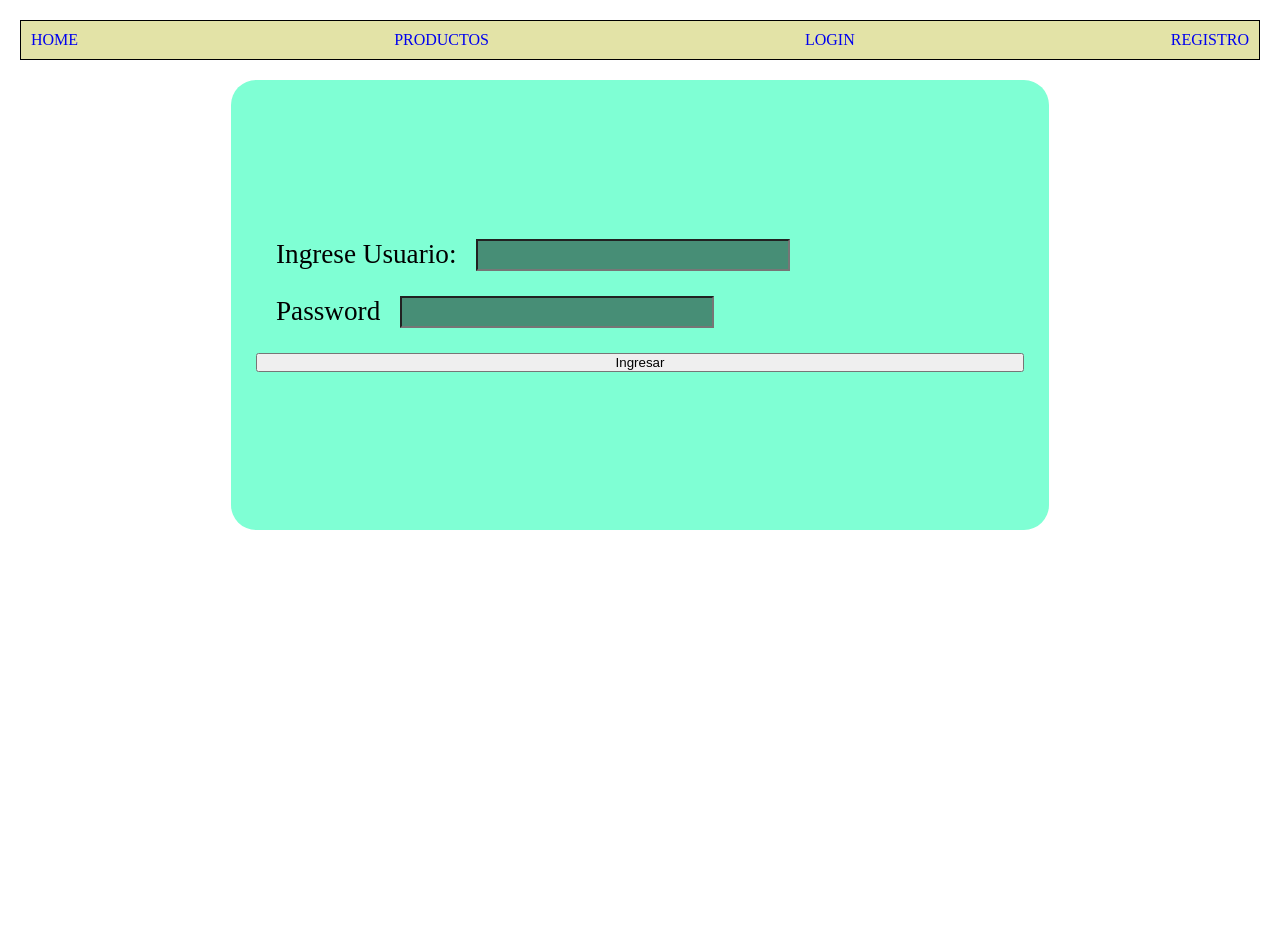
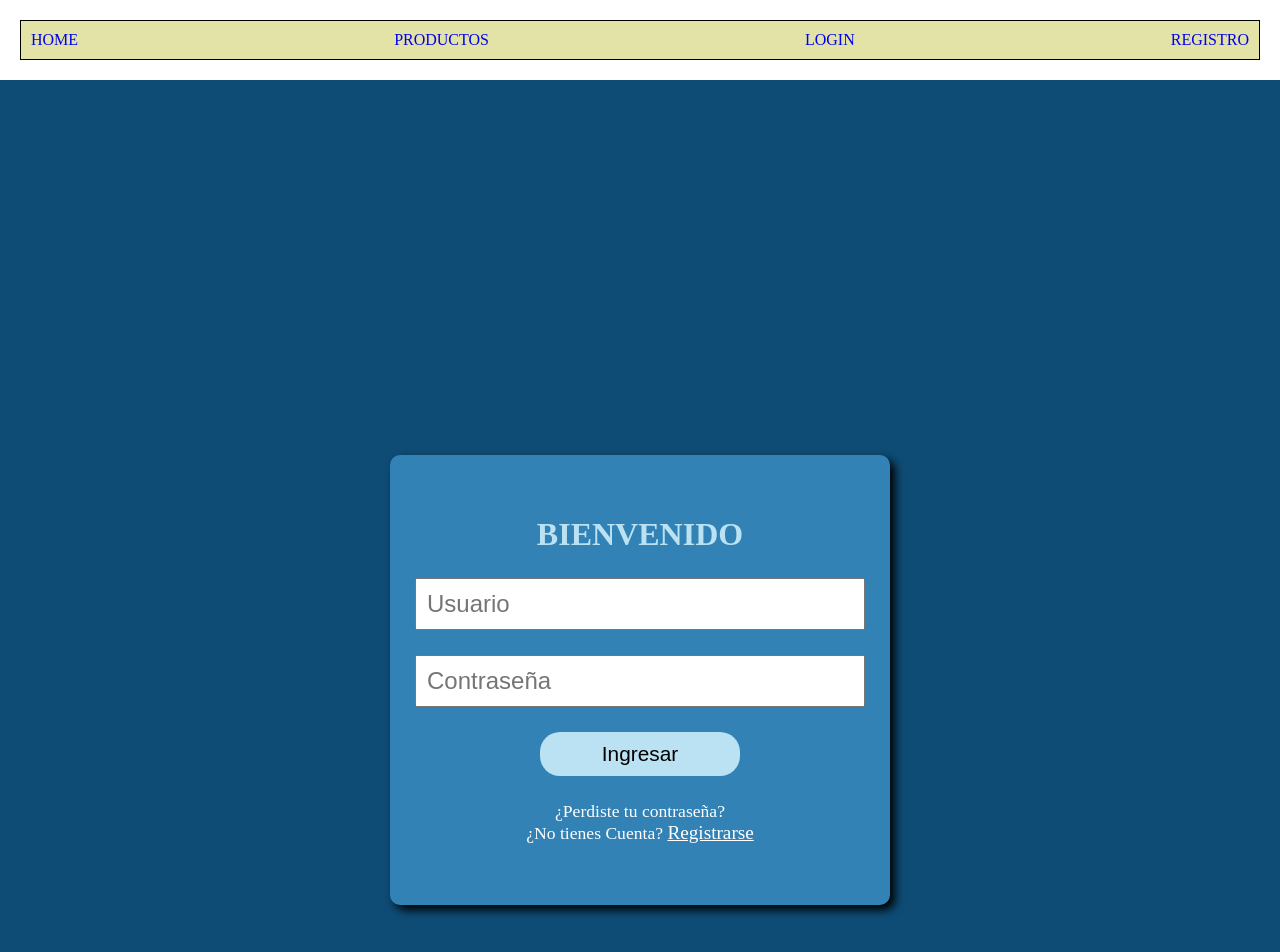
Before and after one commit to ArielMichelli/TP-React-UTN, a React (Vite) app: page /login in a window 1280 px wide. Shown: the top 952 px of the page. Before the commit the page ends 800 px from the top, so only its background shows below. Built offline with nearby package versions, Linux system fonts and the light colour scheme.

Commit message:
mejorando el Login

```diff
--- a/src/main.css
+++ b/src/main.css
@@ -60,44 +60,90 @@ a {
 .card__btn:hover {
     color: white;
 }
-.vendido{
+
+.vendido {
     background-color: rgba(255, 0, 0, 0.7);
 }
-.oscurito{
+
+.oscurito {
     background-color: black;
     height: 100vh;
     display: flex;
     flex-direction: column;
     justify-content: center;
     align-items: center;
-    color:aliceblue;
-    font-size:  2.5rem;
+    color: aliceblue;
+    font-size: 2.5rem;
     gap: 35px;
 }
-.oscurito img{
+
+.oscurito img {
     width: 350px;
     height: 350px;
 }
 
+/* *{
+    border: solid red 1px;
+} */
 /* Decoracion FORMULARIOS:*/
-form{
+.contenedor__form {
+    display: flex;
+    justify-content: center;
+    align-items: center;
+    background-color: #0E4C75;
+    height: 150vh;
+}
+
+form {
+    height: 350px;
+    width: 450px;
     display: flex;
     flex-direction: column;
     place-content: center;
     gap: 25px;
-    background-color: aquamarine;
-    width: 60%;
+    background-color: #3282B5;
     margin: 20px auto;
     padding: 25px;
-    border-radius: 25px;
+    border-radius: 10px;
     min-height: 50vh;
+    box-shadow: 5px 5px 10px black;
 }
-form input{
-    background-color: rgba(0, 0, 0, 0.445);
-    color: white;
+
+form input {
+    padding: 10px;
     font-size: 1.5rem;
 }
-form label{
-    margin: 25px 20px;
-    font-size: 1.7rem;
+
+form button {
+    width: 200px;
+    padding: 10px;
+    border-radius: 20px;
+    align-self: center;
+    border: none;
+    background-color: #BBE2F2;
+    font-size: 1.3rem;
+
 }
+
+form button:hover {
+    background-color: #0E4C75;
+}
+
+.title__form {
+    color: #BBE2F2;
+    text-align: center;
+    text-transform: uppercase;
+}
+
+.text__form {
+    font-size: 1.1rem;
+    text-align: center;
+    color: white;
+}
+
+.text__form a {
+    text-decoration: none;
+    color: white;
+    font-size: 1.2rem;
+    text-decoration: underline;
+}
--- a/src/pages/Login.jsx
+++ b/src/pages/Login.jsx
@@ -2,17 +2,18 @@ import React from 'react'
 
 const Login = () => {
   return (
-    <form action="">
-      <div className="row__form">
-      <label htmlFor="">Ingrese Usuario:</label>
-      <input type="text" name="usuario" id="user"/>
-      </div>
-      <div className="row__form">
-        <label htmlFor="">Password</label>
-        <input type="password" name="password" id="pass" />
-      </div>
-      <button className='button' type="submit">Ingresar</button>
-    </form>
+    <div className="contenedor__form">
+      <form action="">
+        <h1 className='title__form'>Bienvenido</h1>
+        <input type="text" name="usuario" id="user" placeholder='Usuario' />
+        <input type="password" name="password" id="pass" placeholder='Contraseña' />
+        <button className='button' type="submit">Ingresar</button>
+        <div className="text__form">
+          <p>¿Perdiste tu contraseña?</p>
+          <p>¿No tienes Cuenta? <a href="#">Registrarse</a></p>
+        </div>
+      </form>
+    </div>
   )
 }
 
```
